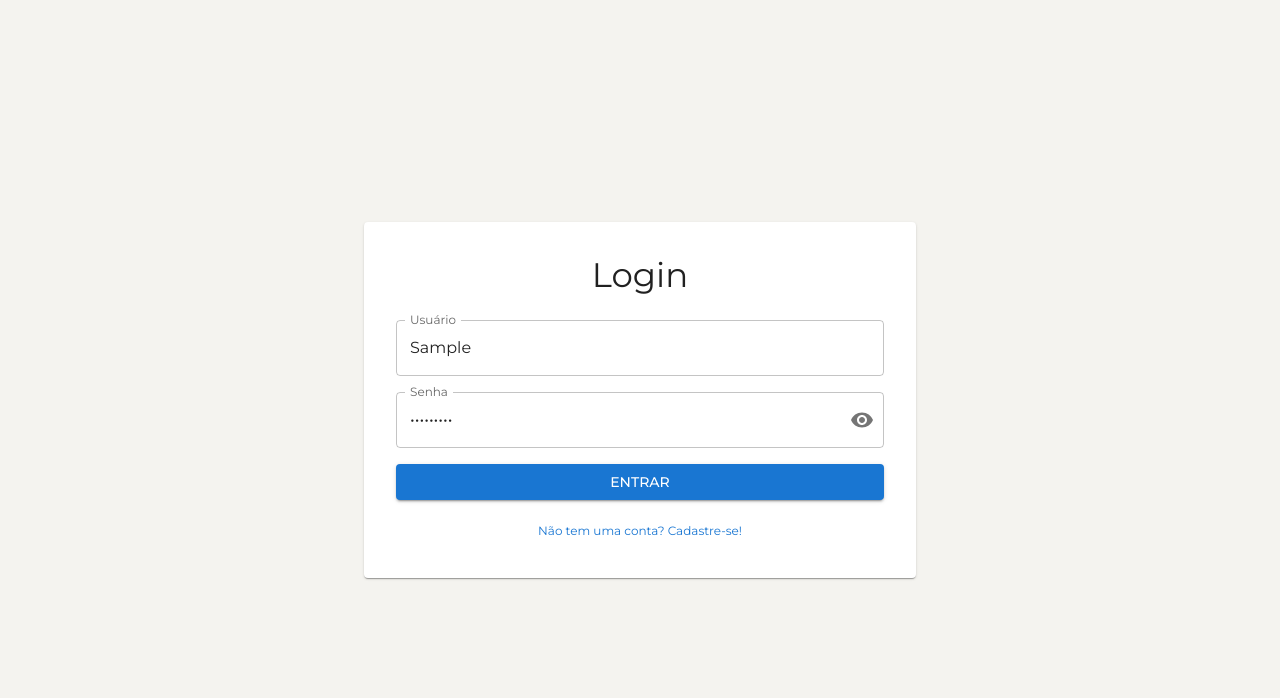
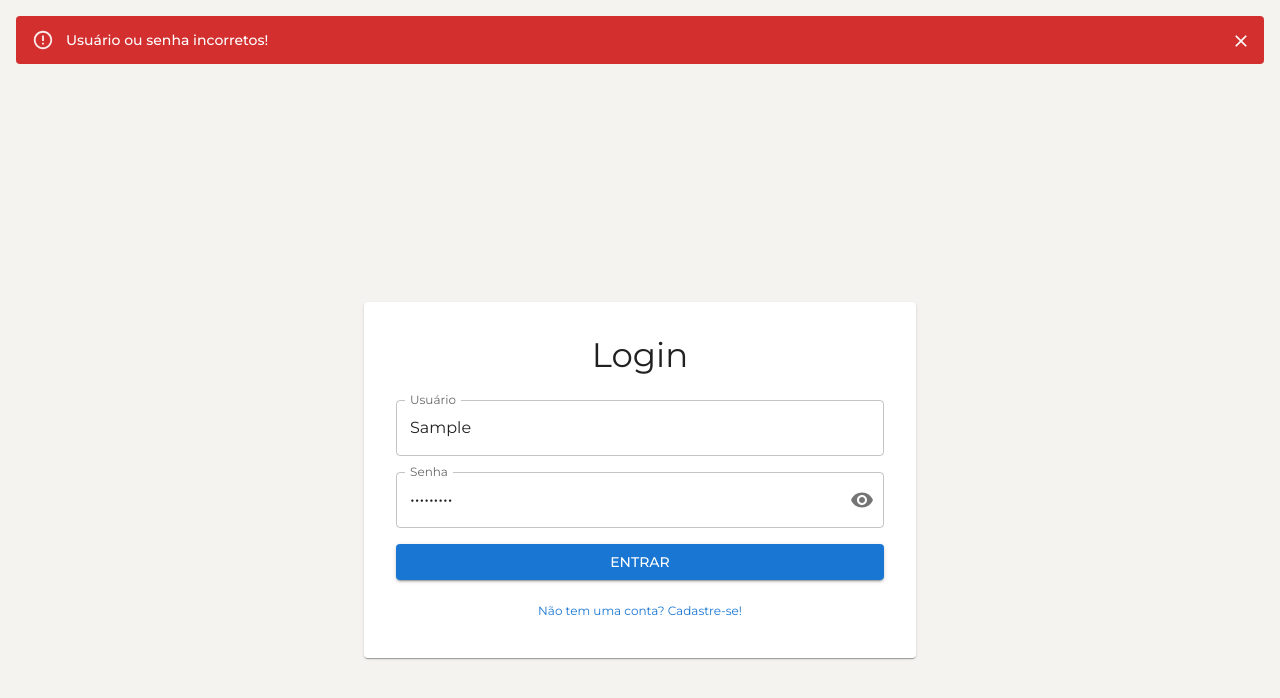
Before and after one commit to RafaelBarbosa09/appointments-admin, a React (Create React App) app: page /login in a window 1280 px wide. Both pictures are taken after typing "Sample", "Sample123" into the empty fields and a click on the button "ENTRAR". Shown: the top 698 px of the page. Built offline with nearby package versions, Linux system fonts and the light colour scheme; no server answers.

Commit message:
fix: inclui validacao de login

```diff
--- a/src/components/pages/AppointmentsPage/index.tsx
+++ b/src/components/pages/AppointmentsPage/index.tsx
@@ -5,6 +5,7 @@ import { getAppointmentsByCustomerId } from "../../../services/appointments";
 import { useAuth } from "../../../contexts/AuthProvider";
 import { getAppointmentsByProfessionalId } from "../../../services/professionals";
 import { Appointment } from "../../../utils/types/Appointment";
+import ROLE from "../../../utils/types/Role";
 
 export const Appointments = () => {
   const [appointments, setAppointments] = useState<Appointment[]>([]);
@@ -31,10 +32,12 @@ export const Appointments = () => {
     fetchData();
   }, [setAppointments, loggedUser]);
 
+  const isUser = loggedUser?.role === ROLE.USER;
+
   return (
     <Container>
       {
-        loggedUser.customer && (
+        isUser && (
           <Button
             variant="contained"
             color="primary"
--- a/src/components/pages/Login/index.tsx
+++ b/src/components/pages/Login/index.tsx
@@ -1,4 +1,4 @@
-import { Box, Button, Container, Grid, IconButton, InputAdornment, TextField, Typography } from "@mui/material";
+import { Alert, Box, Button, Container, Grid, IconButton, InputAdornment, TextField, Typography } from "@mui/material";
 import { Paper } from "./styles";
 import { useState } from "react";
 import { Visibility, VisibilityOff } from "@mui/icons-material";
@@ -14,6 +14,7 @@ export const Login = () => {
     const [username, setUsername] = useState('');
     const [password, setPassword] = useState('');
     const [user, setUser] = useState({} as any);
+    const [error, setError] = useState(false);
 
     const handleClickShowPassword = () => setShowPassword((show) => !show);
 
@@ -27,12 +28,14 @@ export const Login = () => {
         const data = await login({ login: username, password });
 
         if (!data || !data.token) {
+            setError(true);
             return;
         }
 
         const { token } = data;
 
         localStorage.setItem('token', token);
+        setError(false);
 
         await handleGetLoggedUser(token, username);
 
@@ -49,6 +52,16 @@ export const Login = () => {
     };
 
     return (
+        <>
+            {error && (
+                <Alert
+                    severity="error"
+                    variant="filled"
+                    onClose={() => setError(false)}
+                    sx={{ margin: '1rem', top: '4rem' }}>
+                    Usuário ou senha incorretos!
+                </Alert>
+            )}
             <Box
                 sx={{
                     display: 'flex',
@@ -121,5 +134,6 @@ export const Login = () => {
                     </Paper>
                 </Container>
             </Box>
+        </>
     );
 }
--- a/src/services/authentication.ts
+++ b/src/services/authentication.ts
@@ -2,8 +2,14 @@ import { Authentication, RegisterAccountRequest } from "../utils/types/Authentic
 import api from "./api";
 
 export const login = async (credentials: Authentication) => {
-    const response = await api.post('/auth/login', credentials);
-    return response.data;
+    try {
+        const response = await api.post('/auth/login', credentials);
+        return response.data;
+    } catch (error) {
+        console.log(error);
+    }
+
+    return null;
 };
 
 export const register = async (credentials: RegisterAccountRequest) => {
```
Lines whose indentation alone changed are shown as unchanged.
